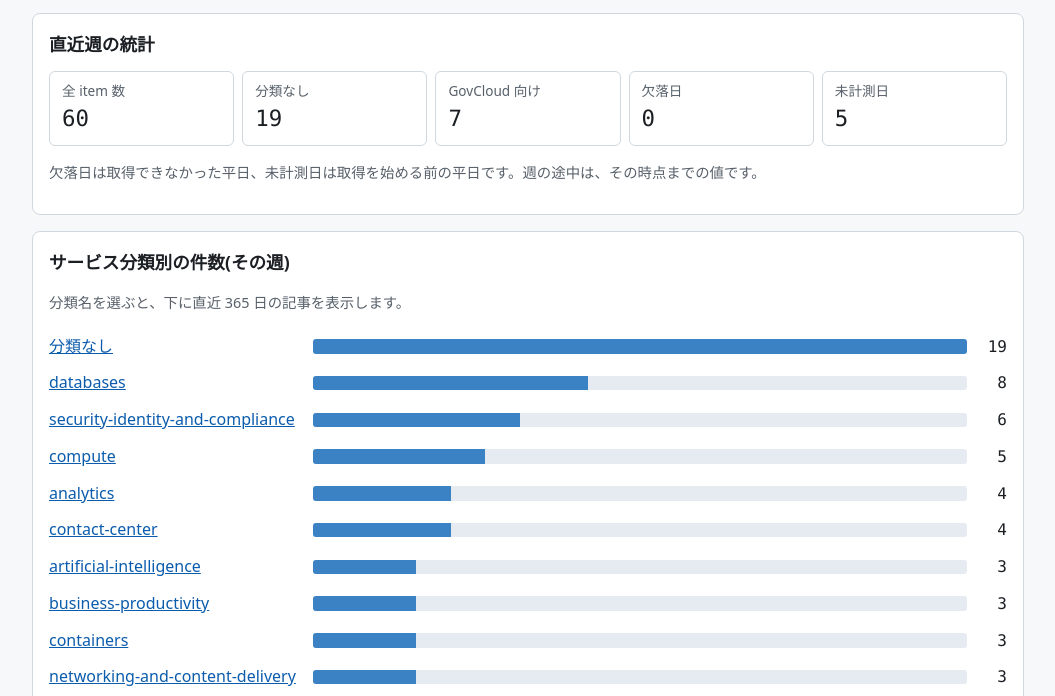
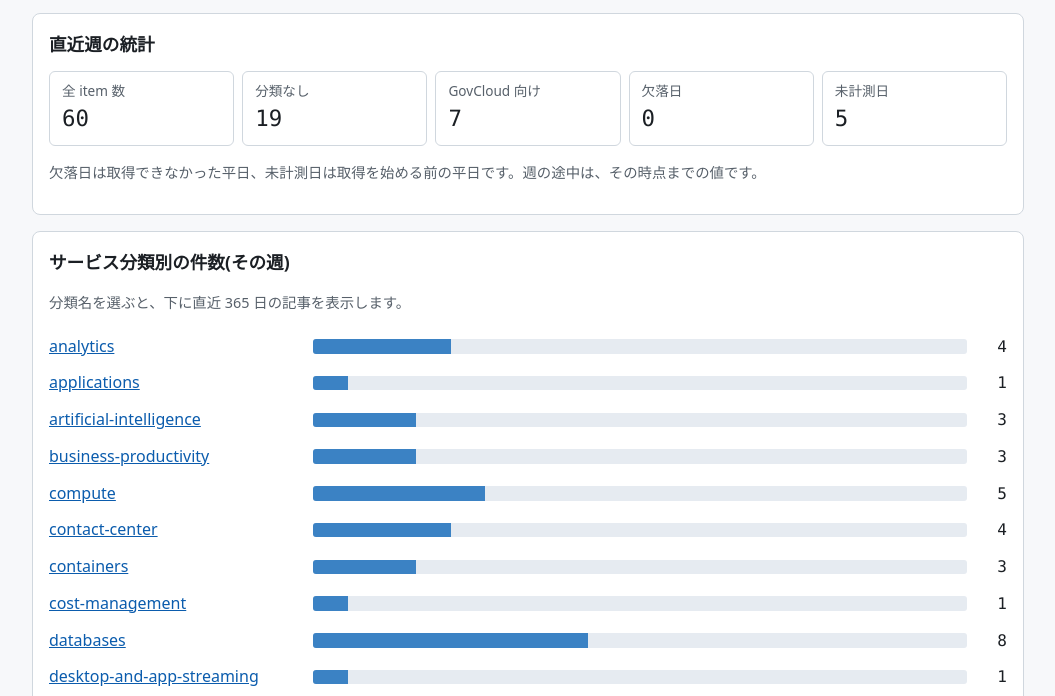
Before and after one commit to h-daimatsu/aws-whats-new, a plain HTML site: page index.html in a window 1280 px wide. Shown: the part 92-788 px from the top of the page, without its empty margins (112-1167 px from the left). Drawn offline with Linux system fonts and the light colour scheme.

Commit message:
記事を更新 (2026-11-08、新規 0 件)

```diff
--- a/index.html
+++ b/index.html
@@ -178,12 +178,12 @@ footer { color: var(--muted); font-size: 0.85rem; padding: 0.5rem 0 1.5rem; }
   }
   function sortedEntries(obj) {
     return Object.keys(obj).map(function (k) { return [k, obj[k]]; })
-      .sort(function (a, b) { return b[1] - a[1] || (a[0] < b[0] ? -1 : a[0] > b[0] ? 1 : 0); });
+      .sort(function (a, b) { return a[0] < b[0] ? -1 : a[0] > b[0] ? 1 : 0; });
   }
   var catEntries = sortedEntries(week.marchitecture);
   if (week.unclassified_items > 0) {
+    // 分類なしは、アルファベット順の並びの最後に置く
     catEntries.push([NONE_KEY, week.unclassified_items]);
-    catEntries.sort(function (a, b) { return b[1] - a[1]; });
   }
   drawBars("cat-bars", catEntries, true);
   drawBars("prod-bars", sortedEntries(week.products).filter(function (e) { return e[1] >= 2; }), false);
```
